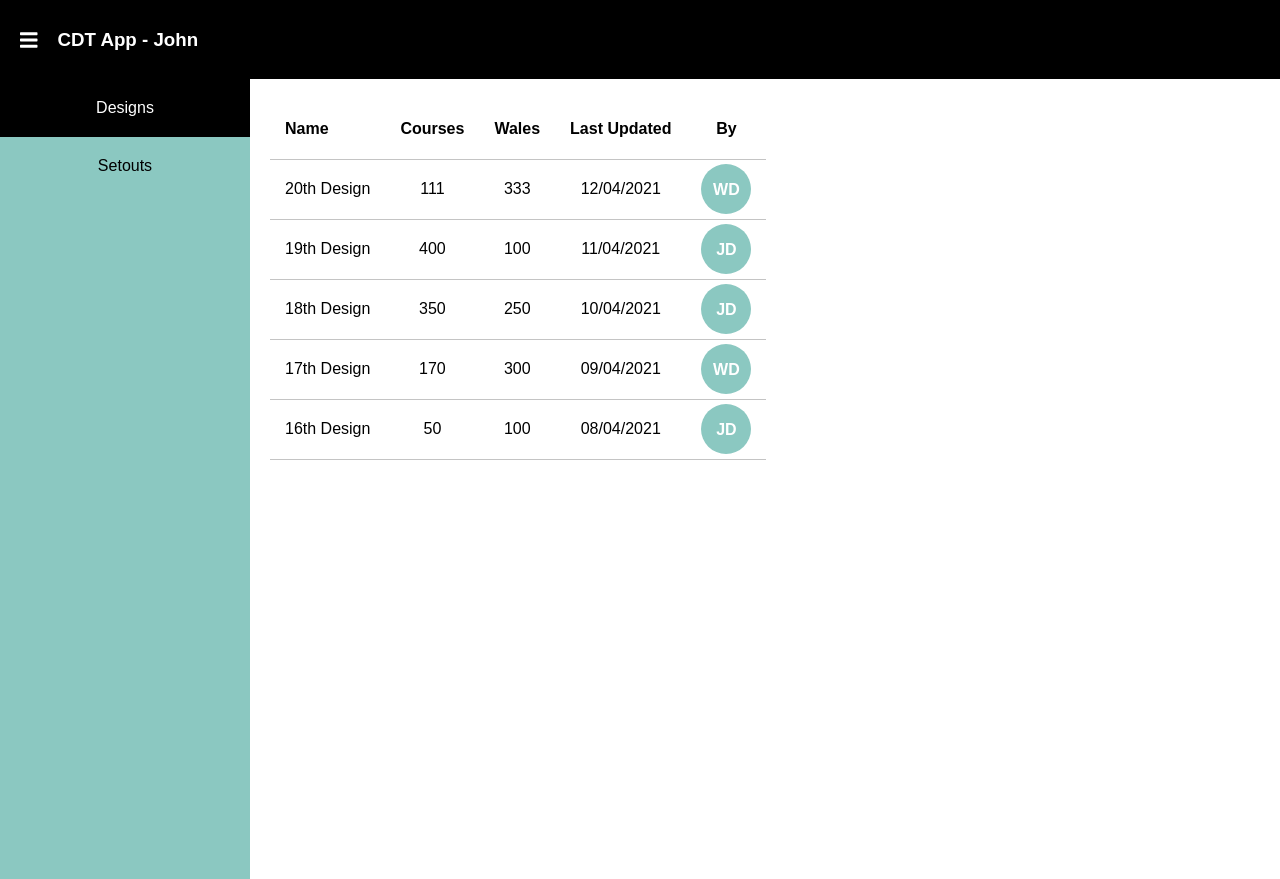
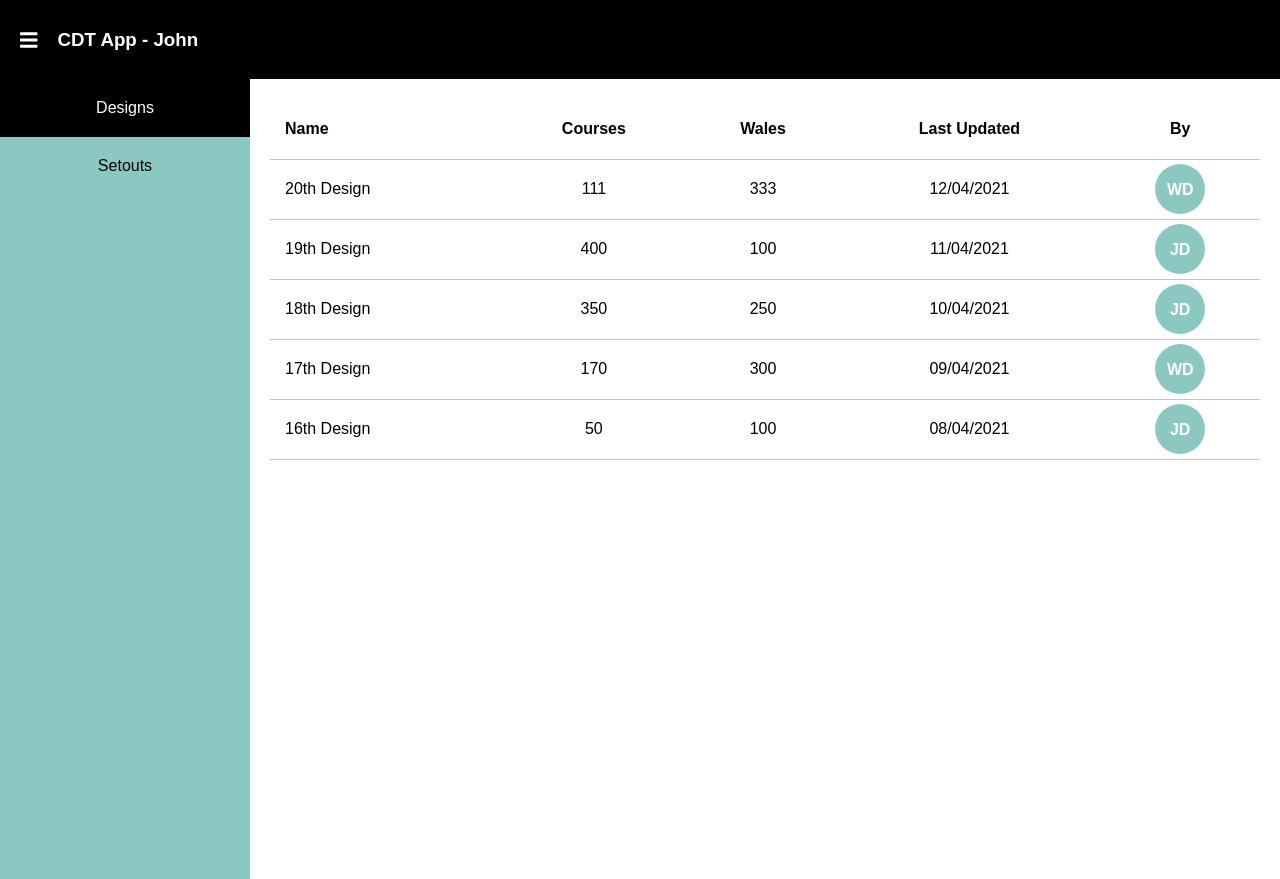
Before and after one commit to artworkjpm/cdt-app, a React (Create React App) app: page /designs in a window 1280 px wide. Built offline with nearby package versions, Linux system fonts and the light colour scheme; data requests are answered from the project's data file.

Commit message:
added material ui just to show modal dialog, showing onClick and passing item data

```diff
--- a/package.json
+++ b/package.json
@@ -6,6 +6,7 @@
     "@fortawesome/fontawesome-svg-core": "^1.2.35",
     "@fortawesome/free-solid-svg-icons": "^5.15.3",
     "@fortawesome/react-fontawesome": "^0.1.14",
+    "@material-ui/core": "^4.11.4",
     "@testing-library/jest-dom": "^5.11.4",
     "@testing-library/react": "^11.1.0",
     "@testing-library/user-event": "^12.1.10",
--- a/src/components/DataTable/DataTable.tsx
+++ b/src/components/DataTable/DataTable.tsx
@@ -1,3 +1,5 @@
+import { useState } from "react";
+import DialogEdit from "../Dialog/Dialog";
 import "./datatable.scss";
 
 interface Props {
@@ -6,6 +8,17 @@ interface Props {
 }
 
 export default function DataTable({ tableHeaders, data }: Props) {
+	const [open, setOpen] = useState(false);
+	const [editData, setEditData] = useState();
+
+	const handleClickOpen = (itemData: any) => {
+		setOpen(true);
+		setEditData(itemData);
+	};
+	const handleClose = () => {
+		setOpen(false);
+	};
+
 	return (
 		<div>
 			<table>
@@ -19,7 +32,7 @@ export default function DataTable({ tableHeaders, data }: Props) {
 				<tbody>
 					{data.map((item, index) => {
 						return (
-							<tr key={index}>
+							<tr key={index} onClick={() => handleClickOpen(item)}>
 								{tableHeaders.map((el, i) => {
 									return <td key={i}>{item[el.toLowerCase()]}</td>;
 								})}
@@ -28,6 +41,7 @@ export default function DataTable({ tableHeaders, data }: Props) {
 					})}
 				</tbody>
 			</table>
+			<DialogEdit open={open} onClose={handleClose} editData={editData} />
 		</div>
 	);
 }
--- a/src/components/DataTable/datatable.scss
+++ b/src/components/DataTable/datatable.scss
@@ -6,8 +6,7 @@
 	height: 50px;
 	background: $mainColor;
 	line-height: 3.2;
-	position: relative;
-	text-align: center;
 	color: white;
 	font-weight: bold;
+	margin: 0 auto;
 }
--- /dev/null
+++ b/src/components/Dialog/Dialog.tsx
@@ -0,0 +1,28 @@
+import DialogTitle from "@material-ui/core/DialogTitle";
+import Dialog from "@material-ui/core/Dialog";
+import DialogContent from "@material-ui/core/DialogContent";
+import DialogContentText from "@material-ui/core/DialogContentText";
+
+export interface ModalProps {
+	open: boolean;
+	onClose: () => void;
+	editData: any;
+}
+
+export default function DialogEdit(props: ModalProps) {
+	const { onClose, open, editData } = props;
+	console.log(editData);
+
+	const handleClose = () => {
+		onClose();
+	};
+
+	return (
+		<Dialog onClose={handleClose} open={open}>
+			<DialogTitle>Set backup account</DialogTitle>
+			<DialogContent>
+				<DialogContentText>Body text</DialogContentText>
+			</DialogContent>
+		</Dialog>
+	);
+}
--- a/src/styles/index.scss
+++ b/src/styles/index.scss
@@ -24,6 +24,7 @@ a {
 
 table {
 	border-collapse: collapse;
+	width: 100%;
 }
 
 th {
@@ -44,3 +45,9 @@ td {
 	white-space: nowrap;
 	height: 60px;
 }
+td:first-child {
+	text-align: left;
+}
+tr {
+	cursor: pointer;
+}
```
Also changed, not shown: 1 other file (tests, documents, lock files or other folders).
